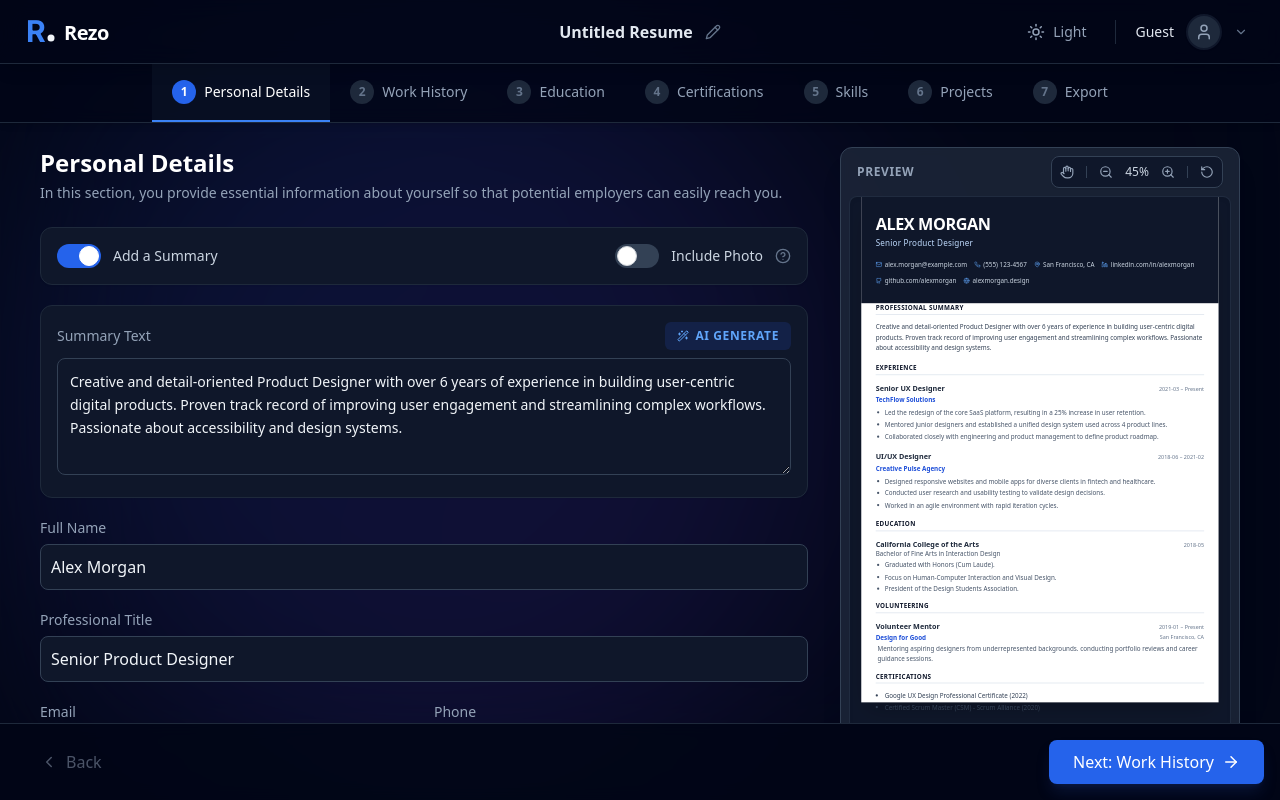
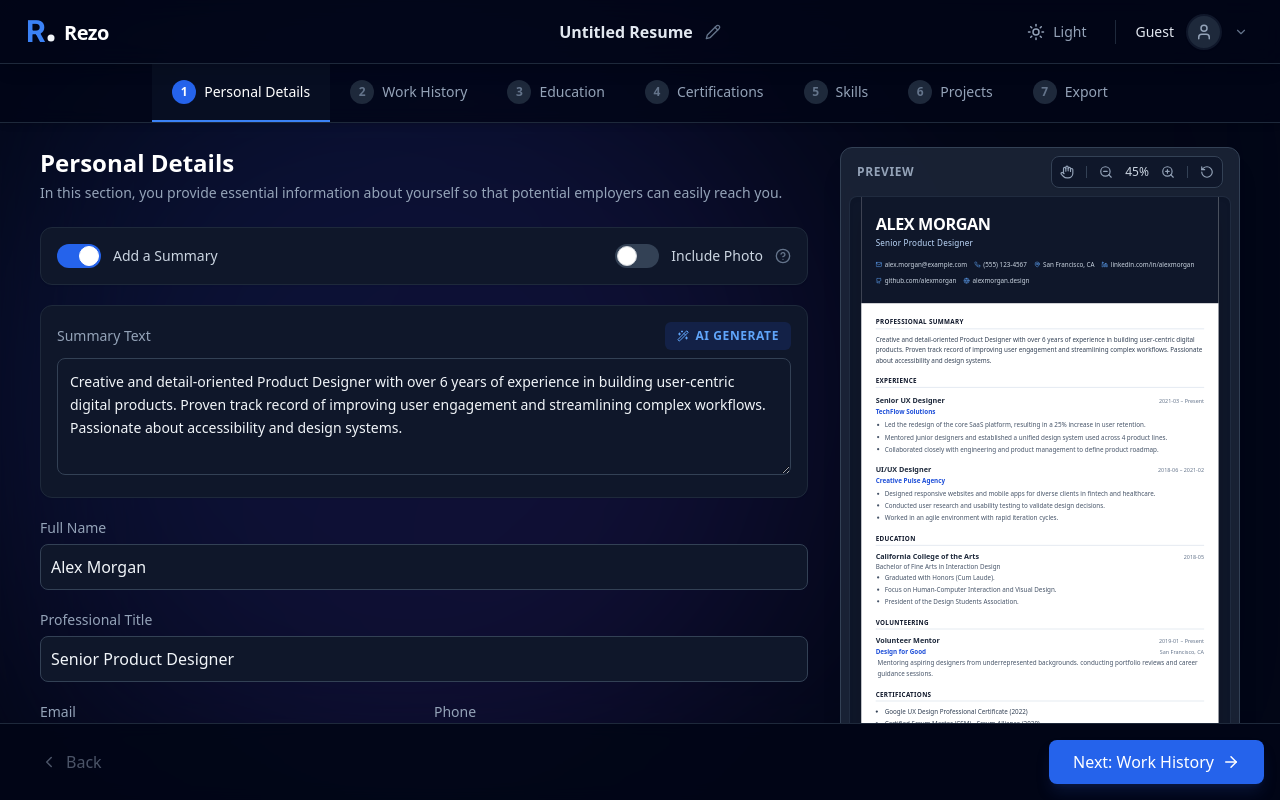
Before and after one commit to Johx22/Rezo, a React (Vite) app: page / in a window 1280 px wide. Built offline with nearby package versions, Linux system fonts and the light colour scheme.

Commit message:
feat: Simplify Preview and Background components
Refactor Preview component to remove unused state and logic related to page breaking and block generation.
Adjust background animation speed and opacity for a more refined visual effect.

```diff
--- a/components/Background.tsx
+++ b/components/Background.tsx
@@ -31,12 +31,12 @@ export const Background: React.FC = () => {
       <motion.div
         animate={position}
         transition={{
-            duration: 10, // Faster speed (was 12/20)
+            duration: 20, // Very slow, ambient movement
             ease: "easeInOut",
         }}
         onAnimationComplete={handleAnimationComplete}
         className="absolute top-0 left-0 w-[800px] h-[800px] rounded-full blur-[100px]
-                   opacity-20 dark:opacity-30
+                   opacity-40 dark:opacity-30
                    bg-gradient-to-br from-cyan-400 via-blue-500 to-indigo-500
                    dark:from-blue-600 dark:via-indigo-600 dark:to-violet-600
                    mix-blend-multiply dark:mix-blend-screen
--- a/components/Preview.tsx
+++ b/components/Preview.tsx
@@ -1,4 +1,4 @@
-import React, { useRef, useEffect, useState, useLayoutEffect, ReactNode } from 'react';
+import React from 'react';
 import { ResumeData } from '../types';
 import { Mail, Phone, MapPin, Globe, Linkedin, Link as LinkIcon, Github } from 'lucide-react';
 
@@ -7,34 +7,20 @@ interface PreviewProps {
   scale?: number;
 }
 
-interface Block {
-    id: string;
-    content: ReactNode;
-    type: 'header' | 'content';
-}
-
 export const Preview: React.FC<PreviewProps> = ({ data, scale = 1 }) => {
-  const [blocks, setBlocks] = useState<Block[]>([]);
-  const [pages, setPages] = useState<Block[][]>([]);
-  const measureRef = useRef<HTMLDivElement>(null);
-
-  // A4 Constants in Pixels (96 DPI)
-  // 297mm = 1122.5px
-  // Safe content height = Total - Top/Bottom Padding.
-  // We use px-8 for padding, which is 2rem = 32px.
-  // Let's assume a safe render height of approx 1100px to be safe, minus top/bottom padding logic.
-  const PAGE_HEIGHT = 1122;
-
-  // 1. Generate Blocks from Data
-  useEffect(() => {
-    const newBlocks: Block[] = [];
   const hasProfilePicture = data.personalInfo.showProfilePicture && data.personalInfo.profilePicture;
 
-    // --- Header Block ---
-    newBlocks.push({
-        id: 'header',
-        type: 'header',
-        content: (
+  return (
+    <div
+        className="bg-white shadow-2xl print:shadow-none mx-auto origin-top transition-transform duration-200 print:!w-full print:!h-auto print:!m-0 print:!transform-none"
+        style={{
+            width: '210mm',
+            minHeight: '297mm',
+            transform: `scale(${scale})`,
+            marginBottom: `${(scale - 1) * 297}mm`
+        }}
+    >
+        {/* Header */}
         <div className="px-8 py-10 bg-slate-900 text-white print:bg-slate-900 print:text-white print-color-adjust-exact">
             <div className={`flex ${hasProfilePicture ? 'gap-8 items-center' : ''}`}>
 
@@ -93,39 +79,25 @@ export const Preview: React.FC<PreviewProps> = ({ data, scale = 1 }) => {
                 </div>
             </div>
         </div>
-        )
-    });
 
-    // Helper for Section Titles
-    const renderSectionTitle = (title: string) => (
-        <div className="pb-1 mb-4 border-b-2 border-slate-200">
-            <h2 className="text-sm font-bold text-slate-900 uppercase tracking-wider">{title}</h2>
-        </div>
-    );
+        {/* Content */}
+        <div className="p-8 space-y-6 text-slate-800">
 
-    // --- Summary ---
-    if (data.personalInfo.showSummary && data.summary) {
-        newBlocks.push({
-            id: 'summary-title',
-            type: 'content',
-            content: renderSectionTitle('Professional Summary')
-        });
-        newBlocks.push({
-            id: 'summary-text',
-            type: 'content',
-            content: <p className="text-sm leading-relaxed text-slate-700 whitespace-pre-wrap mb-6">{data.summary}</p>
-        });
-    }
+            {/* Summary */}
+            {data.personalInfo.showSummary && data.summary && (
+                <section className="print:break-inside-avoid">
+                    <h2 className="text-sm font-bold text-slate-900 uppercase tracking-wider border-b-2 border-slate-200 pb-1 mb-3">Professional Summary</h2>
+                    <p className="text-sm leading-relaxed text-slate-700 whitespace-pre-wrap">{data.summary}</p>
+                </section>
+            )}
 
-    // --- Experience ---
-    if (data.experience.length > 0) {
-        newBlocks.push({ id: 'exp-title', type: 'content', content: renderSectionTitle('Experience') });
-        data.experience.forEach((exp) => {
-            newBlocks.push({
-                id: `exp-${exp.id}`,
-                type: 'content',
-                content: (
-                    <div className="mb-5">
+            {/* Experience */}
+            {data.experience.length > 0 && (
+                <section className="print:break-inside-avoid">
+                    <h2 className="text-sm font-bold text-slate-900 uppercase tracking-wider border-b-2 border-slate-200 pb-1 mb-4">Experience</h2>
+                    <div className="space-y-5">
+                        {data.experience.map((exp) => (
+                            <div key={exp.id} className="break-inside-avoid">
                                 <div className="flex justify-between items-baseline mb-1">
                                     <h3 className="font-bold text-slate-800">{exp.position}</h3>
                                     <span className="text-xs font-medium text-slate-500 whitespace-nowrap">
@@ -138,20 +110,18 @@ export const Preview: React.FC<PreviewProps> = ({ data, scale = 1 }) => {
                                     dangerouslySetInnerHTML={{ __html: exp.description }}
                                 />
                             </div>
-                )
-            });
-        });
-    }
+                        ))}
+                    </div>
+                </section>
+            )}
 
-    // --- Education ---
-    if (data.education.length > 0) {
-        newBlocks.push({ id: 'edu-title', type: 'content', content: renderSectionTitle('Education') });
-        data.education.forEach((edu) => {
-            newBlocks.push({
-                id: `edu-${edu.id}`,
-                type: 'content',
-                content: (
-                    <div className="mb-4">
+            {/* Education */}
+            {data.education.length > 0 && (
+                <section className="print:break-inside-avoid">
+                    <h2 className="text-sm font-bold text-slate-900 uppercase tracking-wider border-b-2 border-slate-200 pb-1 mb-3">Education</h2>
+                    <div className="space-y-3">
+                        {data.education.map((edu) => (
+                            <div key={edu.id} className="break-inside-avoid">
                                 <div className="flex justify-between items-baseline">
                                     <h3 className="font-bold text-slate-800">{edu.school}</h3>
                                     <span className="text-xs font-medium text-slate-500">{edu.graduationDate}</span>
@@ -166,20 +136,18 @@ export const Preview: React.FC<PreviewProps> = ({ data, scale = 1 }) => {
                                     />
                                 )}
                             </div>
-                )
-            });
-        });
-    }
+                        ))}
+                    </div>
+                </section>
+            )}
 
-    // --- Volunteering ---
-    if (data.volunteering && data.volunteering.length > 0) {
-        newBlocks.push({ id: 'vol-title', type: 'content', content: renderSectionTitle('Volunteering') });
-        data.volunteering.forEach((vol) => {
-            newBlocks.push({
-                id: `vol-${vol.id}`,
-                type: 'content',
-                content: (
-                    <div className="mb-4">
+            {/* Volunteering */}
+            {data.volunteering && data.volunteering.length > 0 && (
+                <section className="print:break-inside-avoid">
+                    <h2 className="text-sm font-bold text-slate-900 uppercase tracking-wider border-b-2 border-slate-200 pb-1 mb-3">Volunteering</h2>
+                    <div className="space-y-4">
+                        {data.volunteering.map((vol) => (
+                            <div key={vol.id} className="break-inside-avoid">
                                 <div className="flex justify-between items-baseline mb-1">
                                     <h3 className="font-bold text-slate-800">{vol.role}</h3>
                                     <span className="text-xs font-medium text-slate-500 whitespace-nowrap">
@@ -197,38 +165,33 @@ export const Preview: React.FC<PreviewProps> = ({ data, scale = 1 }) => {
                                     />
                                 )}
                             </div>
-                )
-            });
-        });
-    }
+                        ))}
+                    </div>
+                </section>
+            )}
 
-    // --- Certifications ---
-    if (data.certifications && data.certifications.length > 0) {
-        newBlocks.push({ id: 'cert-title', type: 'content', content: renderSectionTitle('Certifications') });
-        newBlocks.push({
-            id: 'cert-list',
-            type: 'content',
-            content: (
-                <ul className="list-disc list-inside space-y-1 text-sm text-slate-700 mb-6">
+            {/* Certifications */}
+            {data.certifications && data.certifications.length > 0 && (
+                <section className="print:break-inside-avoid">
+                    <h2 className="text-sm font-bold text-slate-900 uppercase tracking-wider border-b-2 border-slate-200 pb-1 mb-3">Certifications</h2>
+                    <ul className="list-disc list-inside space-y-1 text-sm text-slate-700">
                         {data.certifications.map((cert, index) => (
                             <li key={index} className="leading-relaxed">{cert}</li>
                         ))}
                     </ul>
-            )
-        });
-    }
+                </section>
+            )}
 
-    // --- Projects ---
-    if (data.projects && data.projects.length > 0) {
-        newBlocks.push({ id: 'proj-title', type: 'content', content: renderSectionTitle('Projects') });
-        data.projects.forEach((proj) => {
-            newBlocks.push({
-                id: `proj-${proj.id}`,
-                type: 'content',
-                content: (
-                    <div className="mb-4">
+            {/* Projects */}
+            {data.projects && data.projects.length > 0 && (
+                <section className="print:break-inside-avoid">
+                    <h2 className="text-sm font-bold text-slate-900 uppercase tracking-wider border-b-2 border-slate-200 pb-1 mb-3">Projects</h2>
+                    <div className="space-y-4">
+                        {data.projects.map((proj) => (
+                            <div key={proj.id} className="break-inside-avoid">
                                 <div className="flex justify-between items-baseline mb-1">
                                     <h3 className="font-bold text-slate-800">{proj.name}</h3>
+                                    {/* Optional Date Range */}
                                     {(proj.startDate || proj.endDate) && (
                                         <span className="text-xs font-medium text-slate-500 whitespace-nowrap">
                                             {proj.startDate} {proj.startDate && proj.endDate && '–'} {proj.endDate}
@@ -250,148 +213,39 @@ export const Preview: React.FC<PreviewProps> = ({ data, scale = 1 }) => {
                                     />
                                 )}
                             </div>
-                )
-            });
-        });
-    }
+                        ))}
+                    </div>
+                </section>
+            )}
 
-    // --- Skills ---
-    if (data.skills.length > 0) {
-        newBlocks.push({ id: 'skills-title', type: 'content', content: renderSectionTitle('Skills') });
-        newBlocks.push({
-            id: 'skills-list',
-            type: 'content',
-            content: (
-                <div className="flex flex-wrap gap-2 mb-6">
+            {/* Skills */}
+            {data.skills.length > 0 && (
+                <section className="print:break-inside-avoid">
+                    <h2 className="text-sm font-bold text-slate-900 uppercase tracking-wider border-b-2 border-slate-200 pb-1 mb-3">Skills</h2>
+                    <div className="flex flex-wrap gap-2">
                         {data.skills.map((skill, index) => (
                             <span key={index} className="px-2 py-1 bg-slate-100 text-slate-700 text-xs font-medium rounded print:border print:border-slate-200">
                                 {skill}
                             </span>
                         ))}
                     </div>
-            )
-        });
-    }
+                </section>
+            )}
 
-    // --- Languages ---
-    if ((data.languages || []).length > 0) {
-        newBlocks.push({ id: 'lang-title', type: 'content', content: renderSectionTitle('Languages') });
-        newBlocks.push({
-            id: 'lang-list',
-            type: 'content',
-            content: (
-                <div className="flex flex-wrap gap-2 mb-6">
+             {/* Languages */}
+            {(data.languages || []).length > 0 && (
+                <section className="print:break-inside-avoid">
+                    <h2 className="text-sm font-bold text-slate-900 uppercase tracking-wider border-b-2 border-slate-200 pb-1 mb-3">Languages</h2>
+                    <div className="flex flex-wrap gap-2">
                         {(data.languages || []).map((lang, index) => (
                             <span key={index} className="px-2 py-1 bg-slate-100 text-slate-700 text-xs font-medium rounded print:border print:border-slate-200">
                                 {lang}
                             </span>
                         ))}
                     </div>
-            )
-        });
-    }
-
-    setBlocks(newBlocks);
-  }, [data]);
-
-  // 2. Measure and Pagination Logic
-  useLayoutEffect(() => {
-    if (!measureRef.current) return;
-
-    const measureNodes = measureRef.current.children;
-    const newPages: Block[][] = [[]];
-    let currentPageIndex = 0;
-    let currentHeight = 0;
-    const SAFETY_MARGIN = 20; // Extra buffer to prevent cutoff
-    const PADDING_Y = 64; // px-8 top + bottom approx (32+32)
-
-    Array.from(measureNodes).forEach((node, index) => {
-        const height = node.getBoundingClientRect().height;
-        const block = blocks[index];
-
-        // Determine max allowed height for this page
-        // If it's the first page, we have strict bounds.
-        // We account for padding only for content blocks, Header is full bleed but adds height.
-
-        let effectiveHeight = height;
-        // Standardize calculation:
-        // We fill up to PAGE_HEIGHT.
-        // Blocks include their internal margins.
-
-        // Check if adding this block exceeds page height
-        if (currentHeight + effectiveHeight > PAGE_HEIGHT - SAFETY_MARGIN) {
-            // Push to next page
-            currentPageIndex++;
-            newPages[currentPageIndex] = [];
-            currentHeight = PADDING_Y; // New page starts with content padding implicitly
-
-            // If the block is massive (larger than a whole page), it will just overflow,
-            // but for resumes, blocks are usually small enough.
-        }
-
-        newPages[currentPageIndex].push(block);
-        currentHeight += effectiveHeight;
-    });
-
-    setPages(newPages);
-
-  }, [blocks, scale]);
-
-  return (
-    <div className="flex flex-col items-center">
-        {/* Hidden Measurement Layer */}
-        <div
-            ref={measureRef}
-            className="absolute top-0 left-0 w-[210mm] opacity-0 pointer-events-none z-[-1]"
-            aria-hidden="true"
-        >
-            {blocks.map(block => (
-                <div key={block.id} className={block.type === 'header' ? '' : 'px-8'}>
-                    {block.content}
+                </section>
+            )}
         </div>
-            ))}
-        </div>
-
-        {/* Visible Pages */}
-        {pages.map((pageBlocks, i) => (
-            <div
-                key={i}
-                className="bg-white shadow-2xl print:shadow-none mx-auto relative mb-8 last:mb-0 print:mb-0 print:break-after-page page-break-target"
-                style={{
-                    width: '210mm',
-                    height: '297mm',
-                    minHeight: '297mm',
-                    transform: `scale(${scale})`,
-                    transformOrigin: 'top center',
-                    // Adjust margin based on scale to prevent overlap visually in preview
-                    marginBottom: scale !== 1 ? `${(scale * 297) - 297 + 30}px` : '2rem'
-                }}
-            >
-                {/* Content Container */}
-                <div className="h-full w-full">
-                    {pageBlocks.map(block => (
-                         <div key={block.id} className={block.type === 'header' ? '' : 'px-8'}>
-                            {block.content}
-                        </div>
-                    ))}
-                </div>
-            </div>
-        ))}
-
-        <style>{`
-            @media print {
-                .page-break-target {
-                    break-after: page;
-                    margin-bottom: 0 !important;
-                    box-shadow: none !important;
-                    height: auto !important;
-                    min-height: 297mm !important;
-                }
-                body {
-                    background: white;
-                }
-            }
-        `}</style>
     </div>
   );
 };
```
Lines whose indentation alone changed are shown as unchanged.
